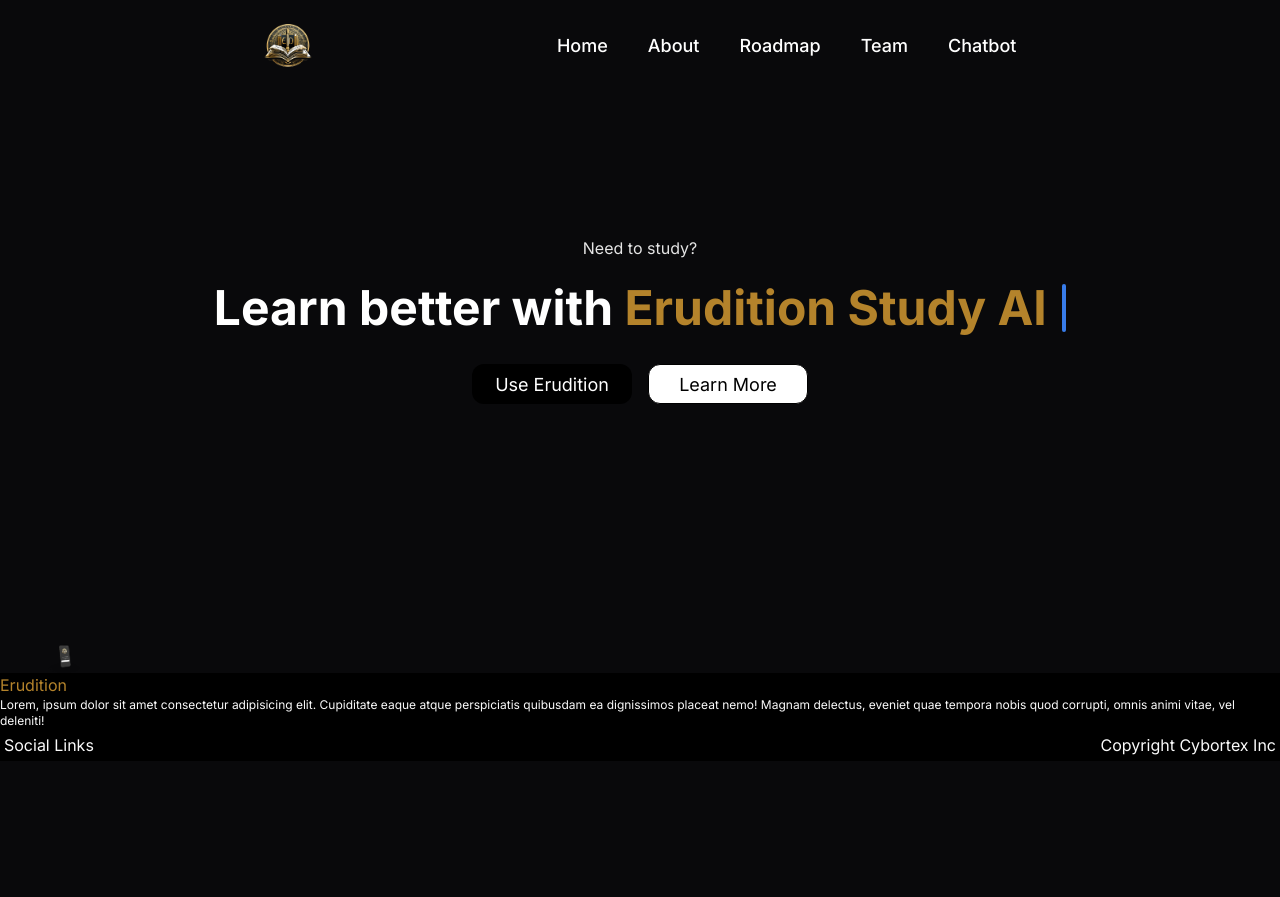
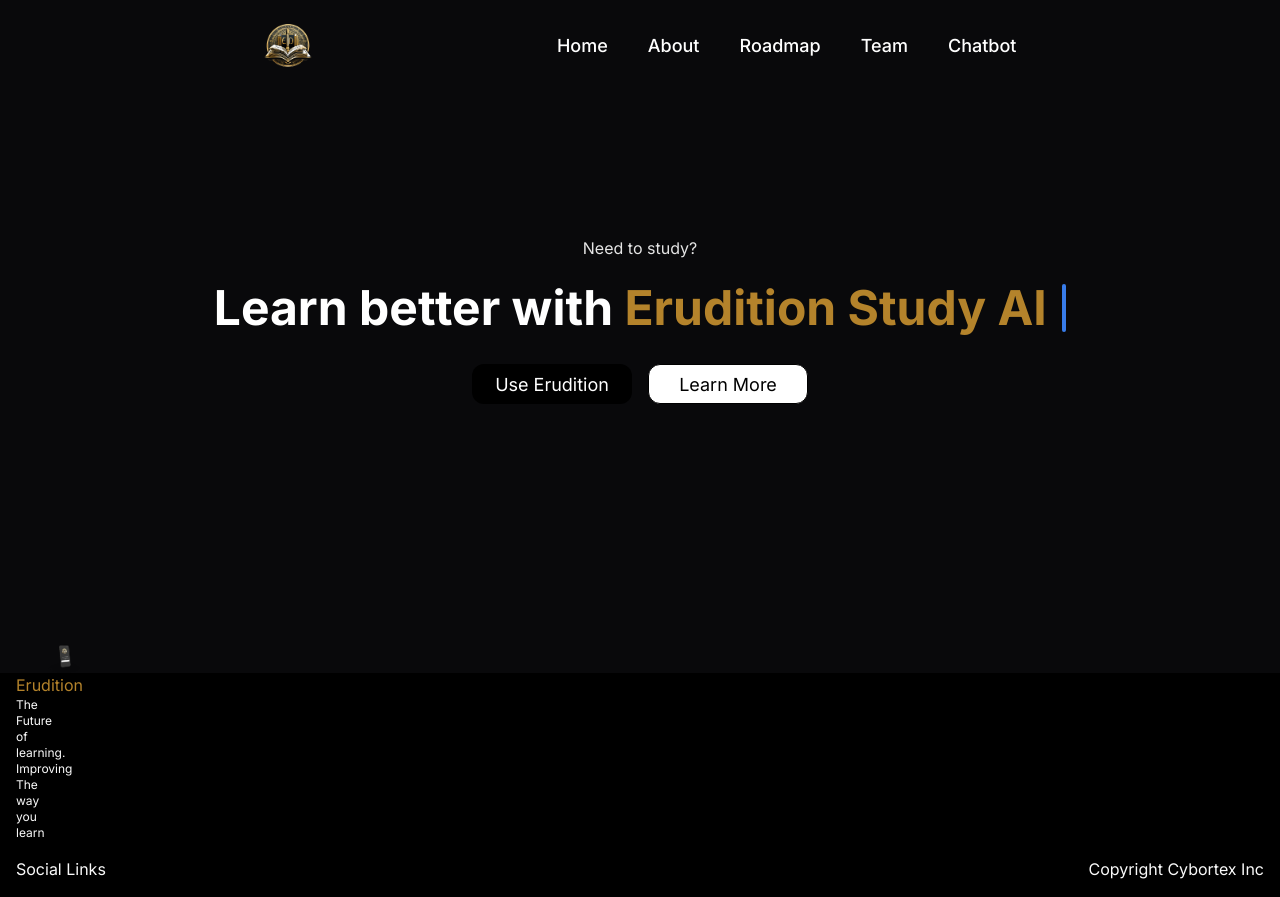
Before and after one commit to Cybortex/eruditionAI, a Next.js app: page / in a window 1280 px wide. Before the commit the page ends 800 px from the top, so only its background shows below. Built offline with nearby package versions, Linux system fonts and the light colour scheme.

Commit message:
footer skeleton updte

```diff
--- a/src/components/Footer.tsx
+++ b/src/components/Footer.tsx
@@ -3,15 +3,15 @@ import React from 'react'
 const Footer = () => {
   return (
     <div className='bg-black flex flex-col bottom-0'>
-      <div className='border-white flex flex-col'>
+      <div className='border-white flex flex-col px-4'>
         <div className='text-brand'>
           Erudition
         </div>
-        <div className='text-xs'>
-          Lorem, ipsum dolor sit amet consectetur adipisicing elit. Cupiditate eaque atque perspiciatis quibusdam ea dignissimos placeat nemo! Magnam delectus, eveniet quae tempora nobis quod corrupti, omnis animi vitae, vel deleniti!
+        <div className='text-xs w-8'>
+          The Future of learning. Improving The way you learn
         </div>
       </div>
-      <div className='flex w-full bg-black-100 p-1 justify-between'>
+      <div className='flex w-full bg-black-100 p-4 justify-between'>
         <div>
           Social Links
         </div>
```
